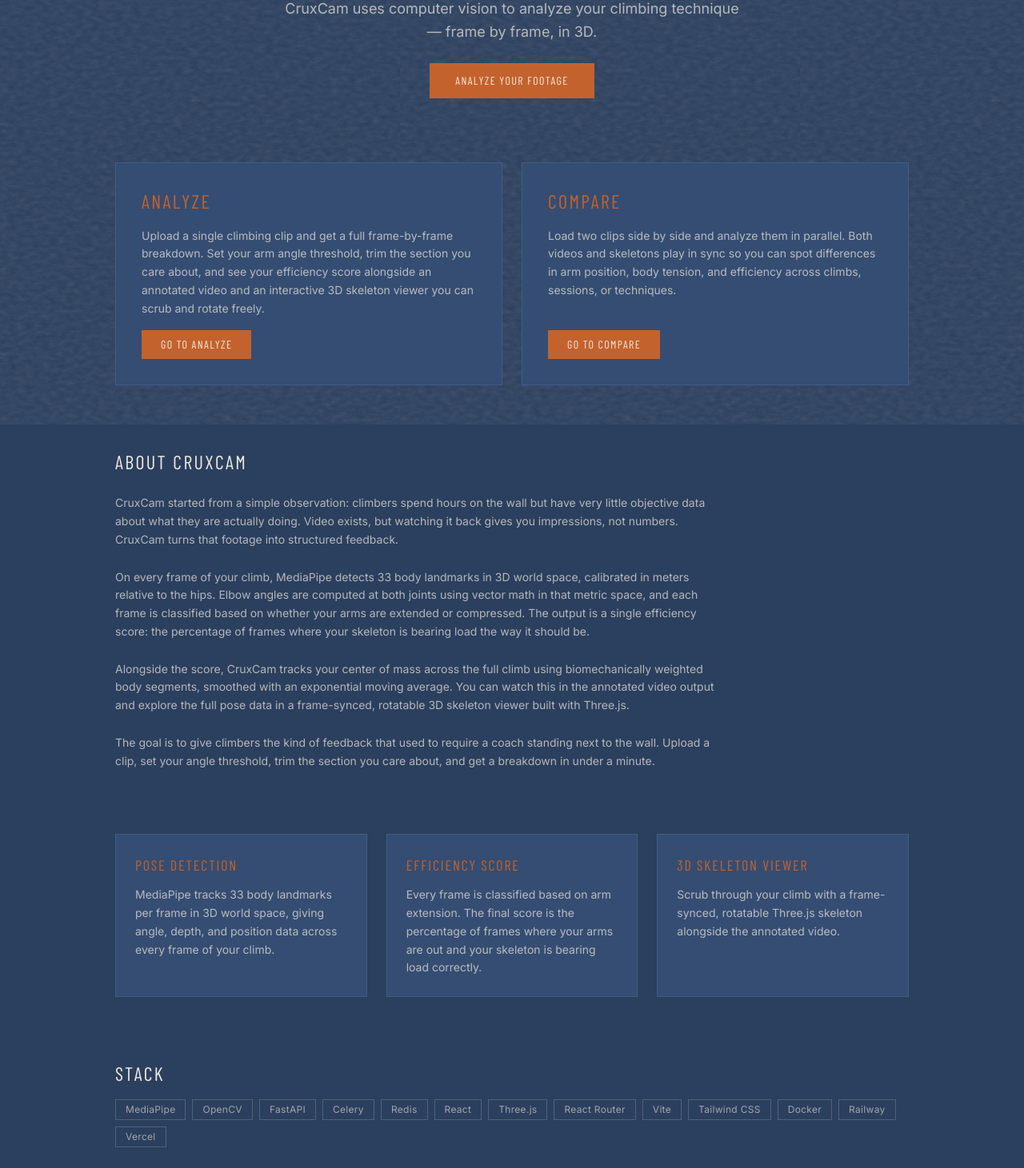
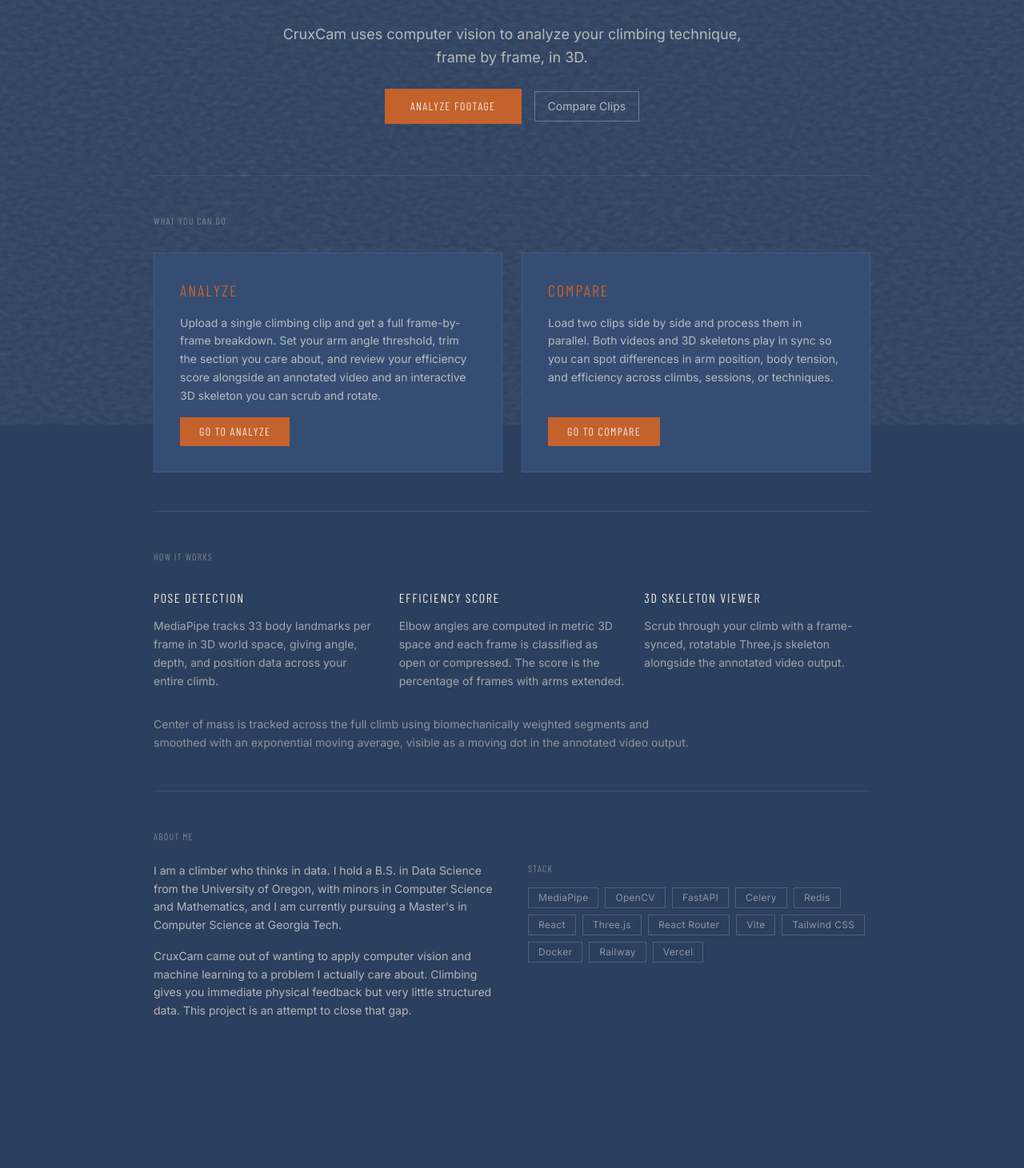
Before and after one commit to NicoCeresa/CruxCam, a React (Vite) app in the folder frontend/: page / in a window 1280 px wide. Shown: the part 269-1730 px from the top of the page at 80% size. After the commit the page ends 1633 px from the top, so only its background shows below. Built offline with nearby package versions, Linux system fonts and the light colour scheme; no server answers.

Commit message:
moved around pieces of the homepage to feel more cohesive

```diff
--- a/frontend/src/pages/HomePage.tsx
+++ b/frontend/src/pages/HomePage.tsx
@@ -1,107 +1,104 @@
-import { useNavigate } from 'react-router-dom'
 import { Link } from 'react-router-dom'
 
 export default function HomePage() {
-  const navigate = useNavigate()
-
   return (
-    <div className="space-y-20">
+    <div className="max-w-4xl mx-auto space-y-0">
 
       {/* Hero */}
-      <section className="text-center space-y-6 pt-8">
+      <section className="text-center space-y-6 py-16">
         <h1 className="font-display text-7xl tracking-widest uppercase text-cream">
           Climb Smarter
         </h1>
         <p className="text-cream/70 text-lg max-w-xl mx-auto font-body leading-relaxed">
-          CruxCam uses computer vision to analyze your climbing technique —
+          CruxCam uses computer vision to analyze your climbing technique,
           frame by frame, in 3D.
         </p>
-        <button onClick={() => navigate('/analyze')} className="btn-primary">
-          Analyze Your Footage
-        </button>
-      </section>
-
-      {/* Tabs overview */}
-      <section className="grid grid-cols-1 md:grid-cols-2 gap-6">
-        <div className="card p-8 space-y-4 flex flex-col">
-          <h2 className="font-display tracking-widest uppercase text-terracotta text-2xl">Analyze</h2>
-          <p className="text-cream/70 text-sm leading-relaxed flex-1">
-            Upload a single climbing clip and get a full frame-by-frame breakdown. Set your arm
-            angle threshold, trim the section you care about, and see your efficiency score
-            alongside an annotated video and an interactive 3D skeleton viewer you can scrub and
-            rotate freely.
-          </p>
-          <Link to="/analyze" className="btn-primary self-start text-sm px-6 py-2">
-            Go to Analyze
-          </Link>
-        </div>
-        <div className="card p-8 space-y-4 flex flex-col">
-          <h2 className="font-display tracking-widest uppercase text-terracotta text-2xl">Compare</h2>
-          <p className="text-cream/70 text-sm leading-relaxed flex-1">
-            Load two clips side by side and analyze them in parallel. Both videos and skeletons
-            play in sync so you can spot differences in arm position, body tension, and efficiency
-            across climbs, sessions, or techniques.
-          </p>
-          <Link to="/compare" className="btn-primary self-start text-sm px-6 py-2">
-            Go to Compare
-          </Link>
+        <div className="flex items-center justify-center gap-4">
+          <Link to="/analyze" className="btn-primary">Analyze Footage</Link>
+          <Link to="/compare" className="btn-ghost">Compare Clips</Link>
         </div>
       </section>
 
-      {/* About CruxCam */}
-      <section className="space-y-6">
-        <h2 className="font-display tracking-widest uppercase text-cream text-2xl">About CruxCam</h2>
-        <p className="text-cream/70 text-sm leading-relaxed max-w-3xl">
-          CruxCam started from a simple observation: climbers spend hours on the wall but have very
-          little objective data about what they are actually doing. Video exists, but watching it back
-          gives you impressions, not numbers. CruxCam turns that footage into structured feedback.
+      <div className="border-t border-cream/10" />
+
+      {/* What you can do */}
+      <section className="py-12 space-y-8">
+        <p className="font-display tracking-widest uppercase text-cream/40 text-xs">What you can do</p>
+        <div className="grid grid-cols-1 md:grid-cols-2 gap-6">
+          <div className="card p-8 space-y-4 flex flex-col">
+            <h2 className="font-display tracking-widest uppercase text-terracotta text-xl">Analyze</h2>
+            <p className="text-cream/70 text-sm leading-relaxed flex-1">
+              Upload a single climbing clip and get a full frame-by-frame breakdown. Set your arm
+              angle threshold, trim the section you care about, and review your efficiency score
+              alongside an annotated video and an interactive 3D skeleton you can scrub and rotate.
             </p>
-        <p className="text-cream/70 text-sm leading-relaxed max-w-3xl">
-          On every frame of your climb, MediaPipe detects 33 body landmarks in 3D world space,
-          calibrated in meters relative to the hips. Elbow angles are computed at both joints using
-          vector math in that metric space, and each frame is classified based on whether your arms
-          are extended or compressed. The output is a single efficiency score: the percentage of
-          frames where your skeleton is bearing load the way it should be.
+            <Link to="/analyze" className="btn-primary self-start text-sm px-6 py-2">Go to Analyze</Link>
+          </div>
+          <div className="card p-8 space-y-4 flex flex-col">
+            <h2 className="font-display tracking-widest uppercase text-terracotta text-xl">Compare</h2>
+            <p className="text-cream/70 text-sm leading-relaxed flex-1">
+              Load two clips side by side and process them in parallel. Both videos and 3D
+              skeletons play in sync so you can spot differences in arm position, body tension,
+              and efficiency across climbs, sessions, or techniques.
             </p>
-        <p className="text-cream/70 text-sm leading-relaxed max-w-3xl">
-          Alongside the score, CruxCam tracks your center of mass across the full climb using
-          biomechanically weighted body segments, smoothed with an exponential moving average. You
-          can watch this in the annotated video output and explore the full pose data in a
-          frame-synced, rotatable 3D skeleton viewer built with Three.js.
-        </p>
-        <p className="text-cream/70 text-sm leading-relaxed max-w-3xl">
-          The goal is to give climbers the kind of feedback that used to require a coach standing
-          next to the wall. Upload a clip, set your angle threshold, trim the section you care about,
-          and get a breakdown in under a minute.
+            <Link to="/compare" className="btn-primary self-start text-sm px-6 py-2">Go to Compare</Link>
+          </div>
+        </div>
+      </section>
+
+      <div className="border-t border-cream/10" />
+
+      {/* How it works */}
+      <section className="py-12 space-y-8">
+        <p className="font-display tracking-widest uppercase text-cream/40 text-xs">How it works</p>
+        <div className="grid grid-cols-1 md:grid-cols-3 gap-6">
+          {[
+            {
+              title: 'Pose Detection',
+              body: 'MediaPipe tracks 33 body landmarks per frame in 3D world space, giving angle, depth, and position data across your entire climb.',
+            },
+            {
+              title: 'Efficiency Score',
+              body: 'Elbow angles are computed in metric 3D space and each frame is classified as open or compressed. The score is the percentage of frames with arms extended.',
+            },
+            {
+              title: '3D Skeleton Viewer',
+              body: 'Scrub through your climb with a frame-synced, rotatable Three.js skeleton alongside the annotated video output.',
+            },
+          ].map(({ title, body }) => (
+            <div key={title} className="space-y-3">
+              <h3 className="font-display tracking-widest uppercase text-cream text-base">{title}</h3>
+              <p className="text-cream/60 text-sm leading-relaxed">{body}</p>
+            </div>
+          ))}
+        </div>
+        <p className="text-cream/50 text-sm leading-relaxed max-w-2xl">
+          Center of mass is tracked across the full climb using biomechanically weighted segments
+          and smoothed with an exponential moving average, visible as a moving dot in the
+          annotated video output.
         </p>
       </section>
 
-      {/* Features */}
-      <section className="grid grid-cols-1 md:grid-cols-3 gap-6">
-        {[
-          {
-            title: 'Pose Detection',
-            body: 'MediaPipe tracks 33 body landmarks per frame in 3D world space, giving angle, depth, and position data across every frame of your climb.',
-          },
-          {
-            title: 'Efficiency Score',
-            body: 'Every frame is classified based on arm extension. The final score is the percentage of frames where your arms are out and your skeleton is bearing load correctly.',
-          },
-          {
-            title: '3D Skeleton Viewer',
-            body: 'Scrub through your climb with a frame-synced, rotatable Three.js skeleton alongside the annotated video.',
-          },
-        ].map(({ title, body }) => (
-          <div key={title} className="card p-6 space-y-3">
-            <h3 className="font-display tracking-widest uppercase text-terracotta text-lg">{title}</h3>
-            <p className="text-cream/70 text-sm leading-relaxed">{body}</p>
+      <div className="border-t border-cream/10" />
+
+      {/* About Me */}
+      <section className="py-12 space-y-6">
+        <p className="font-display tracking-widest uppercase text-cream/40 text-xs">About me</p>
+        <div className="grid grid-cols-1 md:grid-cols-2 gap-10">
+          <div className="space-y-4">
+            <p className="text-cream/70 text-sm leading-relaxed">
+              I am a climber who thinks in data. I hold a B.S. in Data Science from the University
+              of Oregon, with minors in Computer Science and Mathematics, and I am currently
+              pursuing a Master's in Computer Science at Georgia Tech.
+            </p>
+            <p className="text-cream/70 text-sm leading-relaxed">
+              CruxCam came out of wanting to apply computer vision and machine learning to a
+              problem I actually care about. Climbing gives you immediate physical feedback but
+              very little structured data. This project is an attempt to close that gap.
+            </p>
           </div>
-        ))}
-      </section>
-
-      {/* Stack */}
-      <section className="space-y-4">
-        <h2 className="font-display tracking-widest uppercase text-cream text-2xl">Stack</h2>
+          <div className="space-y-4">
+            <p className="font-display tracking-widest uppercase text-cream/40 text-xs">Stack</p>
             <div className="flex flex-wrap gap-2">
               {[
                 'MediaPipe', 'OpenCV', 'FastAPI', 'Celery', 'Redis',
@@ -110,28 +107,14 @@
               ].map(tag => (
                 <span
                   key={tag}
-              className="border border-cream/20 text-cream/60 text-xs font-body px-3 py-1 tracking-wide"
+                  className="border border-cream/20 text-cream/50 text-xs font-body px-3 py-1 tracking-wide"
                 >
                   {tag}
                 </span>
               ))}
             </div>
-      </section>
-
-      {/* About */}
-      <section className="card p-8 space-y-4">
-        <h2 className="font-display tracking-widest uppercase text-cream text-2xl">About Me</h2>
-        <p className="text-cream/70 text-sm leading-relaxed max-w-2xl">
-          I am a climber who thinks in data. I hold a B.S. in Data Science from the University of
-          Oregon, with minors in Computer Science and Mathematics, and I am currently pursuing a
-          Master's in Computer Science at Georgia Tech.
-        </p>
-        <p className="text-cream/70 text-sm leading-relaxed max-w-2xl">
-          CruxCam came out of wanting to apply computer vision and machine learning to a problem I
-          actually care about. Climbing gives you immediate physical feedback but very little
-          structured data. This project is an attempt to close that gap, and a platform to keep
-          building on as my skills in the ML engineering space grow.
-        </p>
+          </div>
+        </div>
       </section>
 
     </div>
```
Lines whose indentation alone changed are shown as unchanged.
